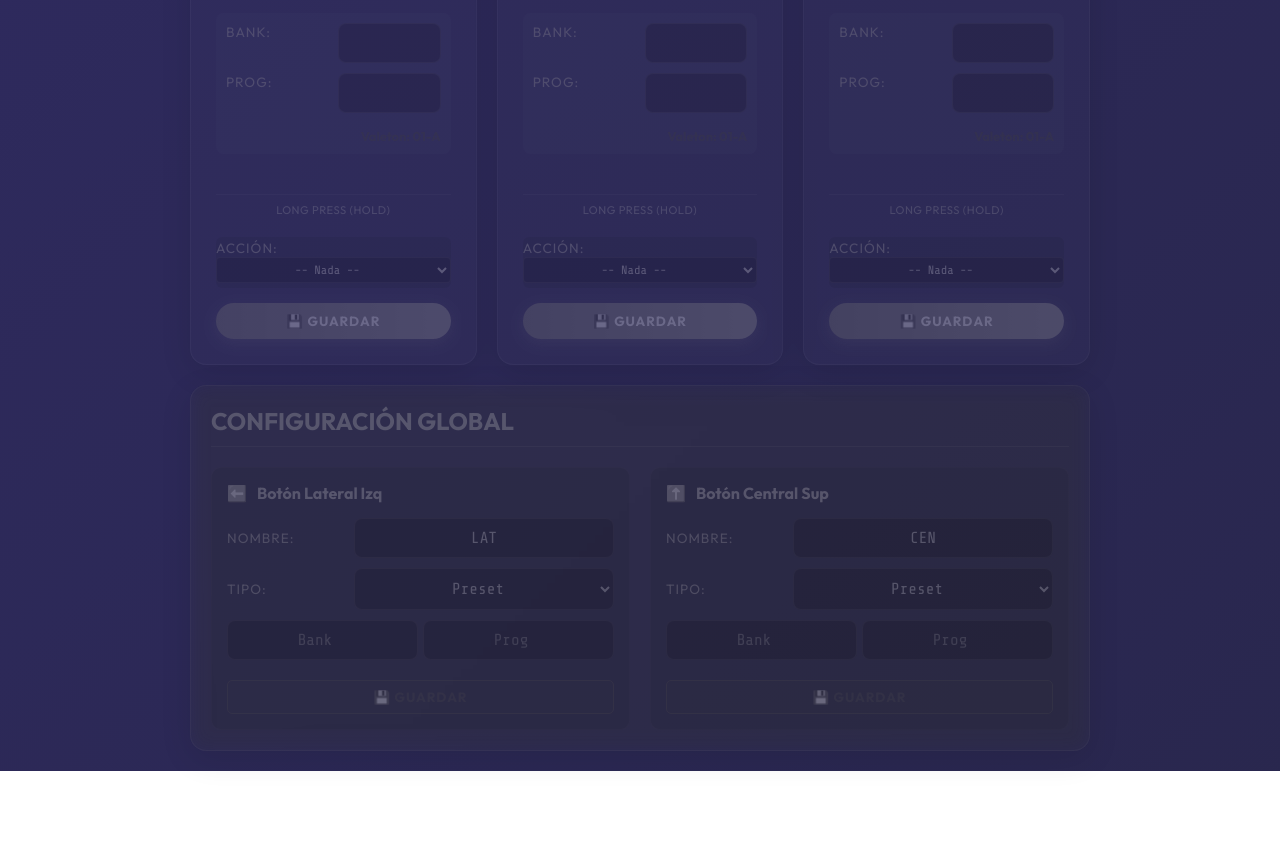
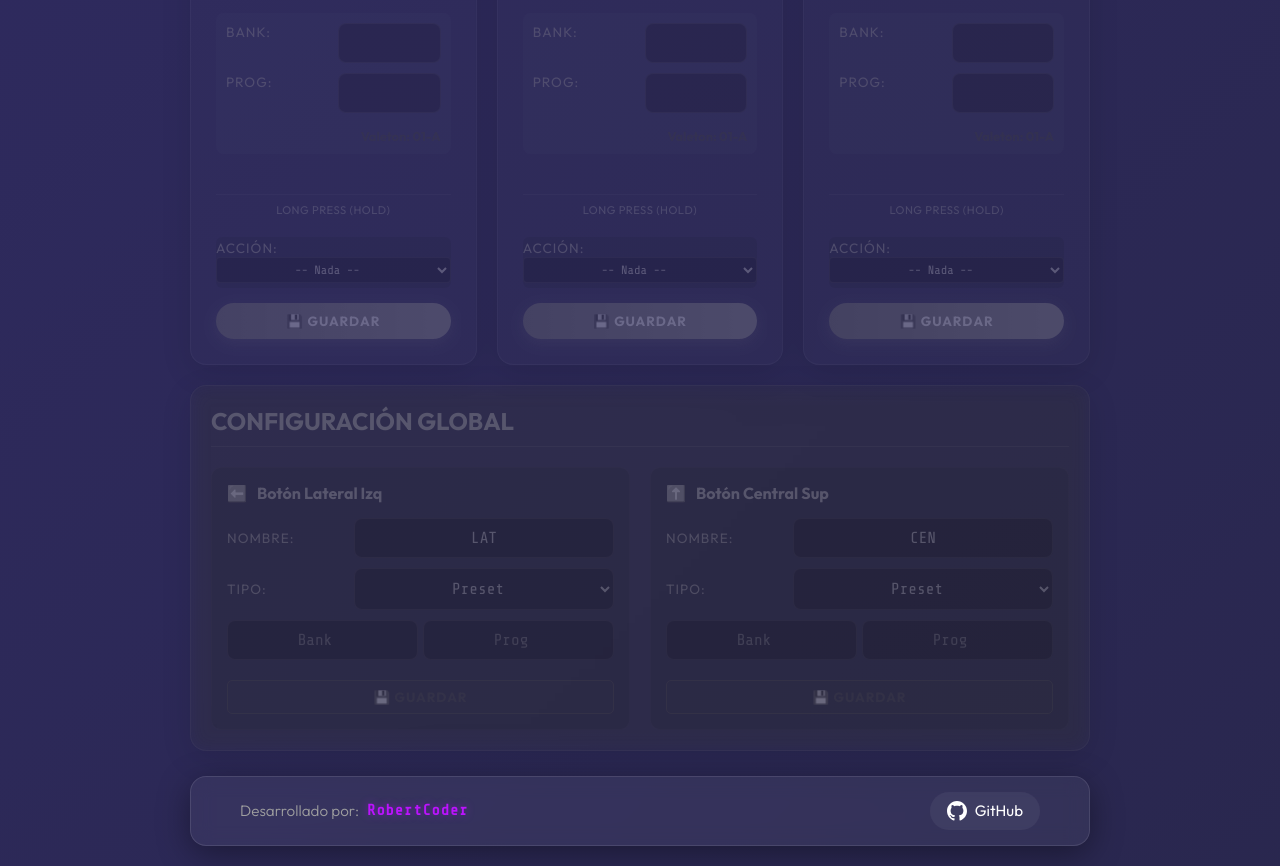
Before and after one commit to RobertCoderDev/midiControllerRobertCoder, a plain HTML site: page webapp/index.html in a window 1280 px wide. Shown: the part 583-1449 px from the top of the page. Before the commit the page ends 1354 px from the top, so only its background shows below. Drawn offline with nearby package versions, Linux system fonts and the light colour scheme.

Commit message:
feat: agrega un pie de página de desarrollador y un favicon.

```diff
--- a/webapp/index.html
+++ b/webapp/index.html
@@ -5,6 +5,7 @@
     <meta charset="UTF-8">
     <meta name="viewport" content="width=device-width, initial-scale=1.0">
     <title>Valeton GP-200 Controller Config</title>
+    <link rel="icon" type="image/svg+xml" href="favicon.svg">
     <link rel="stylesheet" href="style.css">
 </head>
 
@@ -261,6 +262,24 @@
                 </div>
             </div>
         </section>
+
+        <!-- Developer Info Footer -->
+        <footer class="dev-footer glass-panel" style="margin-top: 25px; padding: 15px;">
+            <div class="dev-content">
+                <div class="dev-profile">
+                    <span class="dev-label">Desarrollado por:</span>
+                    <strong class="dev-name">RobertCoder</strong>
+                </div>
+                <div class="dev-links">
+                    <a href="https://github.com/RobertCoderDev/midiControllerRobertCoder" target="_blank" class="github-btn" title="Ver código fuente">
+                        <svg viewBox="0 0 24 24" width="20" height="20" fill="currentColor">
+                            <path d="M12 0c-6.626 0-12 5.373-12 12 0 5.302 3.438 9.8 8.207 11.387.599.111.793-.261.793-.577v-2.234c-3.338.726-4.033-1.416-4.033-1.416-.546-1.387-1.333-1.756-1.333-1.756-1.089-.745.083-.729.083-.729 1.205.084 1.839 1.237 1.839 1.237 1.07 1.834 2.807 1.304 3.492.997.107-.775.418-1.305.762-1.604-2.665-.305-5.467-1.334-5.467-5.931 0-1.311.469-2.381 1.236-3.221-.124-.303-.535-1.524.117-3.176 0 0 1.008-.322 3.301 1.23.957-.266 1.983-.399 3.003-.404 1.02.005 2.047.138 3.006.404 2.291-1.552 3.297-1.23 3.297-1.23.653 1.653.242 2.874.118 3.176.77.84 1.235 1.911 1.235 3.221 0 4.609-2.807 5.624-5.479 5.921.43.372.823 1.102.823 2.222v3.293c0 .319.192.694.801.576 4.765-1.589 8.199-6.086 8.199-11.386 0-6.627-5.373-12-12-12z"/>
+                        </svg>
+                        <span>GitHub</span>
+                    </a>
+                </div>
+            </div>
+        </footer>
     </div>
     <!-- Connection Modal -->
     <div id="connectionModal" class="modal-overlay">
--- a/webapp/style.css
+++ b/webapp/style.css
@@ -738,3 +738,84 @@
         grid-template-columns: 1fr;
     }
 }
+
+/* Developer Footer Styles */
+.dev-footer {
+    display: flex;
+    justify-content: center;
+    align-items: center;
+    font-size: 0.95rem;
+    color: var(--text-dim);
+    transition: transform 0.3s;
+}
+
+.dev-footer:hover {
+    transform: translateY(-2px);
+    box-shadow: 0 8px 32px 0 rgba(188, 19, 254, 0.2);
+    border-color: rgba(188, 19, 254, 0.3);
+}
+
+.dev-content {
+    display: flex;
+    align-items: center;
+    justify-content: space-between;
+    width: 100%;
+    max-width: 800px;
+    flex-wrap: wrap;
+    gap: 15px;
+}
+
+.dev-profile {
+    display: flex;
+    align-items: center;
+    gap: 8px;
+}
+
+.dev-label {
+    font-weight: 300;
+}
+
+.dev-name {
+    color: var(--neon-purple);
+    font-weight: 700;
+    font-family: 'Share Tech Mono', monospace;
+    letter-spacing: 1px;
+    text-shadow: 0 0 10px rgba(188, 19, 254, 0.4);
+}
+
+.github-btn {
+    display: flex;
+    align-items: center;
+    gap: 8px;
+    background: rgba(255, 255, 255, 0.05);
+    padding: 8px 16px;
+    border-radius: 20px;
+    text-decoration: none;
+    color: var(--text-main);
+    border: 1px solid transparent;
+    transition: all 0.3s ease;
+    font-weight: 500;
+}
+
+.github-btn:hover {
+    background: rgba(255, 255, 255, 0.1);
+    border-color: var(--neon-blue);
+    color: var(--neon-blue);
+    box-shadow: 0 0 15px rgba(0, 243, 255, 0.2);
+    transform: scale(1.05);
+}
+
+.github-btn svg {
+    transition: transform 0.3s ease;
+}
+
+.github-btn:hover svg {
+    transform: rotate(360deg);
+}
+
+@media (max-width: 600px) {
+    .dev-content {
+        justify-content: center;
+        flex-direction: column;
+    }
+}
```
Also changed, not shown: webapp/favicon.svg (added).
